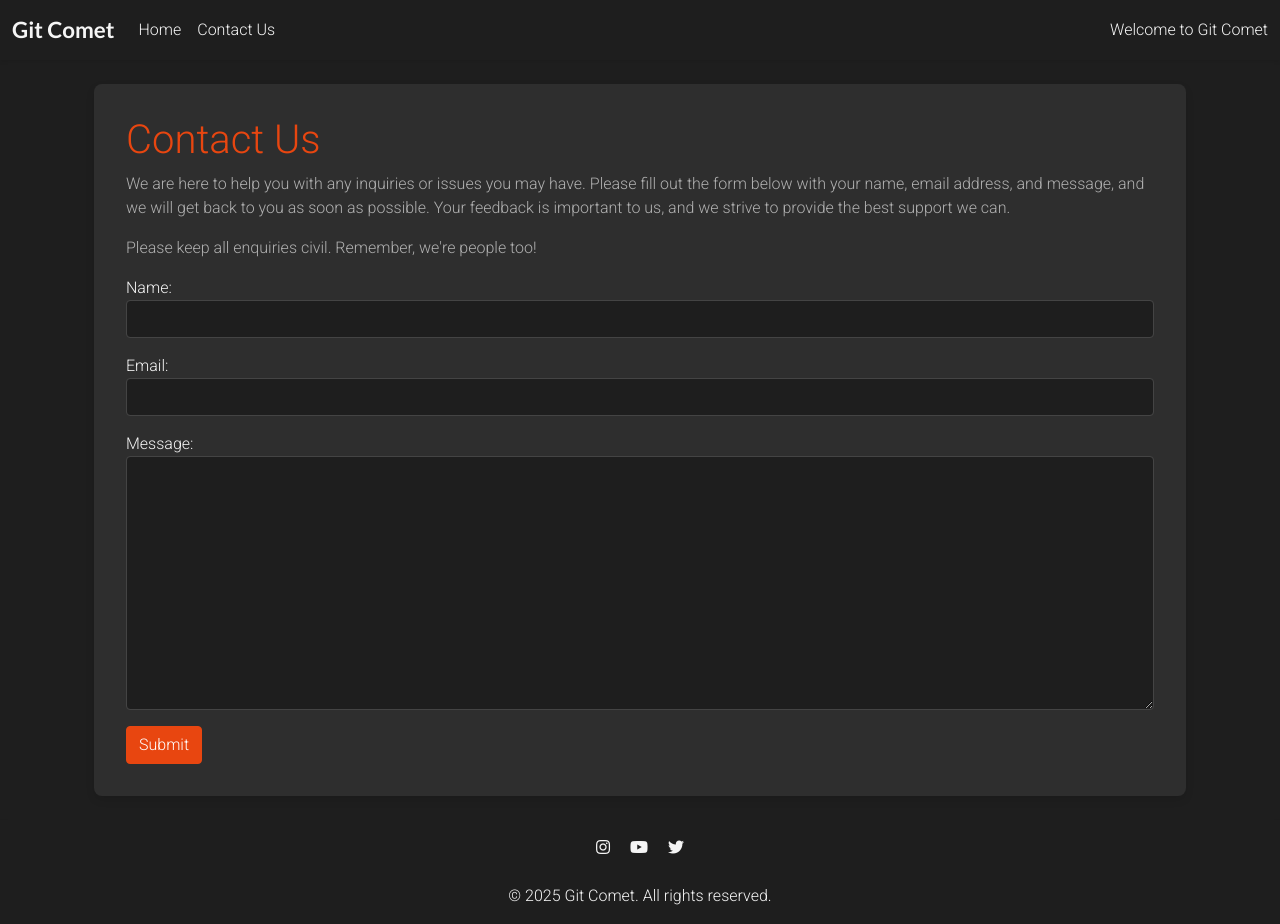
After one commit to Ronan525/Git-Comet, a Django app: page /forum/contact/ in a window 1280 px wide. The commit adds this page. Run offline with Django 4.2, Linux system fonts and the light colour scheme; parts of the project's set-up code (start-up, migrations or seed data) failed here and were passed over.

Commit message:
Add contact form functionality and rating system; update models, views, and templates

```diff
--- a/forum/admin.py
+++ b/forum/admin.py
@@ -1,5 +1,5 @@
 from django.contrib import admin
-from .models import Post, Comment
+from .models import Post, Comment, Rating, ContactMessage
 from django_summernote.admin import SummernoteModelAdmin
 
 @admin.register(Post)
@@ -10,6 +10,6 @@ class PostAdmin(SummernoteModelAdmin):
     prepopulated_fields = {'slug': ('title',)}
     summernote_fields = ('content',)
 
-# Register your models here.
-
 admin.site.register(Comment)
+admin.site.register(Rating)
+admin.site.register(ContactMessage)
--- /dev/null
+++ b/forum/forms.py
@@ -0,0 +1,6 @@
+from django import forms
+
+class ContactUsForm(forms.Form):
+    name = forms.CharField(max_length=100, required=True, widget=forms.TextInput(attrs={'class': 'form-control'}))
+    email = forms.EmailField(required=True, widget=forms.EmailInput(attrs={'class': 'form-control'}))
+    message = forms.CharField(widget=forms.Textarea(attrs={'class': 'form-control'}), required=True)
--- /dev/null
+++ b/forum/templates/forum/contact_us.html
@@ -0,0 +1,48 @@
+{% extends "base.html" %}
+
+{% block content %}
+<div class="container">
+    <div class="contact-form-container">
+        <h1>Contact Us</h1>
+        <p>We are here to help you with any inquiries or issues you may have. Please fill out the form below with your name, email address, and message, and we will get back to you as soon as possible. Your feedback is important to us, and we strive to provide the best support we can.</p>
+        <p>Please keep all enquiries civil. Remember, we're people too!</p>
+
+        {% if success %}
+        <div class="alert alert-success" role="alert">
+            We've received your message and will reach back to you soon. Thank you!
+        </div>
+        {% endif %}
+
+        {% if form.errors %}
+        <div class="alert alert-custom" role="alert">
+            <p>Oops. It looks like the information you entered is wrong. Please make sure the following fields are correct:</p>
+            <ul>
+                {% for field, errors in form.errors.items %}
+                    <li>{{ field|capfirst }}: {{ errors|join:", " }}</li>
+                {% endfor %}
+            </ul>
+        </div>
+        {% endif %}
+
+        <form method="post" novalidate>
+            {% csrf_token %}
+            <div class="mb-3">
+                {{ form.name.label_tag }}
+                {{ form.name }}
+                {{ form.name.errors }}
+            </div>
+            <div class="mb-3">
+                {{ form.email.label_tag }}
+                {{ form.email }}
+                {{ form.email.errors }}
+            </div>
+            <div class="mb-3">
+                {{ form.message.label_tag }}
+                {{ form.message }}
+                {{ form.message.errors }}
+            </div>
+            <button type="submit" class="btn btn-primary">Submit</button>
+        </form>
+    </div>
+</div>
+{% endblock %}
--- a/forum/urls.py
+++ b/forum/urls.py
@@ -3,4 +3,5 @@ from django.urls import path
 
 urlpatterns = [
     path('', views.PostListView.as_view(), name='forum-home'),
+    path('contact/', views.ContactUsView.as_view(), name='contact-us'),
 ]
--- a/forum/views.py
+++ b/forum/views.py
@@ -1,6 +1,9 @@
-from django.shortcuts import render
+from django.shortcuts import render, redirect
 from django.views import generic
-from .models import Post
+from django.views import View
+from django.db import models  # Import models
+from .models import Post, ContactMessage
+from .forms import ContactUsForm
 
 # Create your views here.
 
@@ -12,4 +15,27 @@ class PostListView(generic.ListView):
     paginate_by = 3
 
     def get_queryset(self):
-        return Post.objects.filter(status=1).order_by('-date_posted')
+        queryset = Post.objects.filter(status=1).order_by('-date_posted')
+        for post in queryset:
+            post.total_votes = post.ratings.aggregate(total=models.Sum('vote'))['total'] or 0
+        return queryset
+
+class ContactUsView(View):
+    template_name = 'forum/contact_us.html'
+
+    def get(self, request):
+        form = ContactUsForm()
+        return render(request, self.template_name, {'form': form})
+
+    def post(self, request):
+        form = ContactUsForm(request.POST)
+        if form.is_valid():
+            # Save the form data to the database
+            ContactMessage.objects.create(
+                name=form.cleaned_data['name'],
+                email=form.cleaned_data['email'],
+                message=form.cleaned_data['message']
+            )
+            # Display a success message
+            return render(request, self.template_name, {'form': ContactUsForm(), 'success': True})
+        return render(request, self.template_name, {'form': form})
--- a/static/css/style.css
+++ b/static/css/style.css
@@ -12,8 +12,16 @@ a {
     color: inherit;
 }
 
+a:visited {
+    color: inherit; /* Ensure visited links have the same color as unvisited links */
+}
+
 a:hover {
     color: #E84610;
+}
+
+a:hover:visited {
+    color: #E84610; /* Ensure visited links maintain the hover color */
 }
 
 /* Typography */
@@ -167,6 +175,14 @@ footer {
     color: #E84610;
 }
 
+.post-link:visited {
+    color: #f5f5f5; /* Ensure visited post links have the same color as unvisited links */
+}
+
+.post-link:hover:visited {
+    color: #E84610; /* Ensure visited post links maintain the hover color */
+}
+
 /* Buttons */
 .btn-signup,
 .btn-edit {
@@ -206,3 +222,57 @@ footer {
 .approval {
     color: rgb(222, 146, 168);
 }
+
+/* Contact Us Form Styles */
+.contact-form-container {
+    background-color: #2e2e2e;
+    padding: 2rem;
+    border-radius: 8px;
+    box-shadow: 0 4px 8px rgba(0, 0, 0, 0.1);
+}
+
+.contact-form-container h1 {
+    color: #E84610;
+}
+
+.contact-form-container p {
+    color: #b0b0b0;
+}
+
+.contact-form-container .form-control {
+    background-color: #1e1e1e;
+    color: #f5f5f5;
+    border: 1px solid #444;
+}
+
+.contact-form-container .form-control:focus {
+    background-color: #1e1e1e;
+    color: #f5f5f5;
+    border-color: #E84610;
+    box-shadow: none;
+}
+
+.contact-form-container .btn-primary {
+    background-color: #E84610;
+    border-color: #E84610;
+}
+
+.contact-form-container .btn-primary:hover {
+    background-color: #d73c0f;
+    border-color: #d73c0f;
+}
+
+/* Custom Alert Styles */
+.alert-custom {
+    background-color: #E84610; /* Match the site's accent color */
+    color: #f5f5f5; /* Light text color for contrast */
+    border: 1px solid #d73c0f; /* Slightly darker border */
+}
+
+.alert-custom p {
+    color: inherit; /* Inherit color from parent */
+    border: 1px solid #f5f5f5; /* Light border for contrast */
+    padding: 0.5rem;
+    border-radius: 4px;
+    background-color: #d73c0f; /* Slightly darker background for the paragraph */
+}
--- a/templates/base.html
+++ b/templates/base.html
@@ -8,6 +8,9 @@
 <head>
     <title>Git Comet</title>
     <meta name="viewport" content="width=device-width, initial-scale=1" />
+
+    <!-- Favicon -->
+    <link rel="icon" href="{% static 'images/favicon.ico' %}" type="image/x-icon">
 
     <!-- Google Fonts CSS -->
     <link rel="preconnect" href="https://fonts.gstatic.com">
@@ -40,7 +43,10 @@
                 <ul class="navbar-nav me-auto mb-2 mb-lg-0">
                     <li class="nav-item">
                         <a class="nav-link {% if request.path == home_url %}active{% endif %}" aria-current="page"
-                            href="#">Home</a>
+                            href="{% url 'home' %}">Home</a>
+                    </li>
+                    <li class="nav-item">
+                        <a class="nav-link" href="{% url 'contact-us' %}">Contact Us</a>
                     </li>
                 </ul>
                 <span class="navbar-text">
@@ -49,18 +55,6 @@
             </div>
         </div>
     </nav>
-
-    <header class="py-5">
-        <div class="container">
-            <div class="row">
-                <div class="col-md-8">
-                    <h1 class="display-4">Welcome to Git Comet</h1>
-                    <p class="lead">Objectively subjectively the worlds best coding forum!</p>
-                </div>
-            </div>
-        </div>
-    </header>
-
     <main class="flex-shrink-0 main-bg py-4">
         <div class="container">
             {% block content %}
@@ -71,6 +65,18 @@
 
     <footer class="text-center py-3 shadow-sm mt-auto">
         <div class="container">
+            <div class="social-links">
+                <a href="https://www.instagram.com" target="_blank" class="mx-2">
+                    <i class="fab fa-instagram"></i>
+                </a>
+                <a href="https://www.youtube.com" target="_blank" class="mx-2">
+                    <i class="fab fa-youtube"></i>
+                </a>
+                <a href="https://www.twitter.com" target="_blank" class="mx-2">
+                    <i class="fab fa-twitter"></i>
+                </a>
+            </div>
+            <br>
             <p class="mb-0">© 2025 Git Comet. All rights reserved.</p>
         </div>
     </footer>
```
Also changed, not shown: forum/models.py (+23 -0 lines), forum/templates/forum/index.html (+16 -3 lines), requiremnets.txt (added, +18 -0 lines), forum/migrations/0007_rating.py (added), forum/migrations/0008_rating_total_votes.py (added), forum/migrations/0009_contactmessage.py (added), static/images/favicon.ico (added), static/images/git_comet_logo.png (added).
